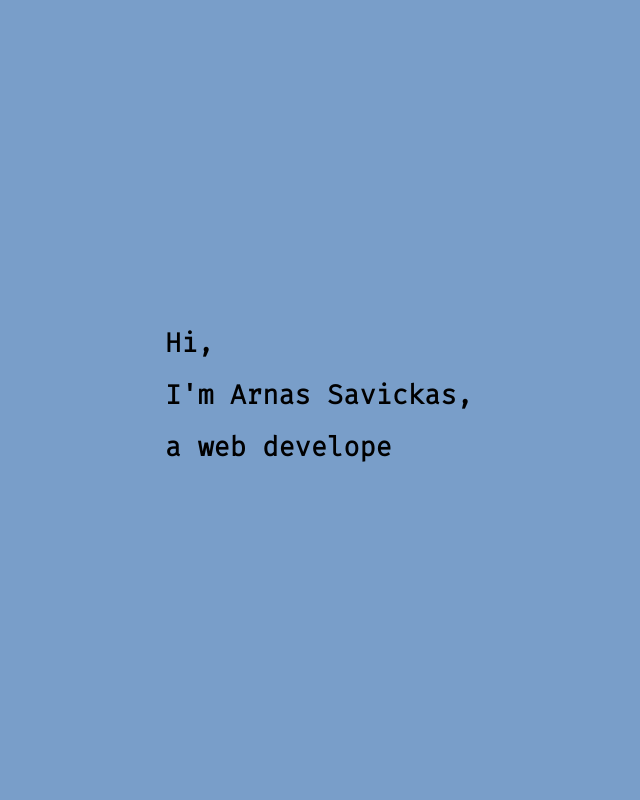
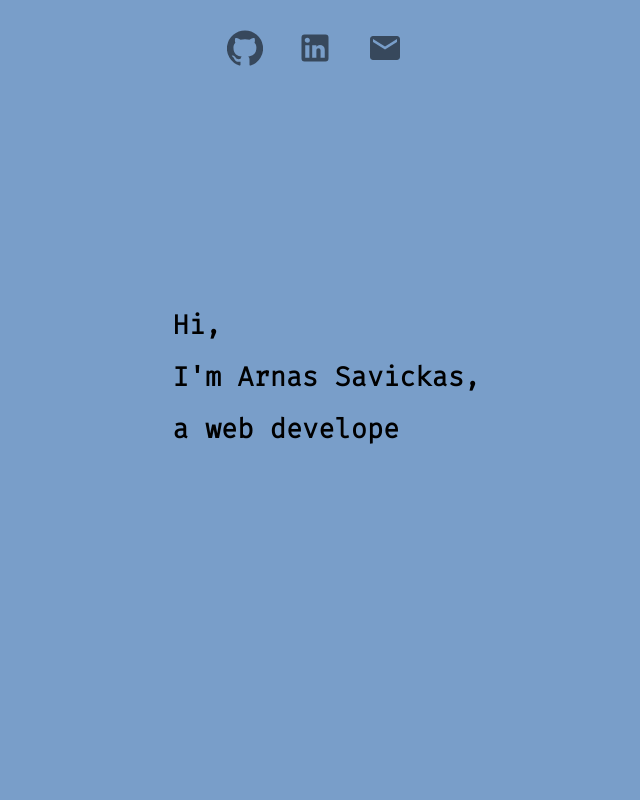
Before and after one commit to arnassavickas/portfolio, a Next.js app: page / in a window 1280 px wide. Shown: the top 800 px of the page, without its empty margins (321-961 px from the left). Built offline with nearby package versions, Linux system fonts and the light colour scheme.

Commit message:
Add contact buttons

```diff
--- /dev/null
+++ b/components/ContactBtns/ContactBtns.module.scss
@@ -0,0 +1,16 @@
+.contactBtns {
+  display: flex;
+
+  a {
+    margin: 0 5px;
+    transition: transform 0.5s;
+
+    svg {
+      font-size: 2rem;
+    }
+  }
+
+  a:hover {
+    transform: scale(1.2);
+  }
+}
--- /dev/null
+++ b/components/ContactBtns/ContactBtns.tsx
@@ -0,0 +1,26 @@
+import styles from './ContactBtns.module.scss';
+import { IconButton } from '@material-ui/core';
+import GitHubIcon from '@material-ui/icons/GitHub';
+import LinkedInIcon from '@material-ui/icons/LinkedIn';
+import MailIcon from '@material-ui/icons/Mail';
+
+const ContactBtns: React.FC = () => {
+  return (
+    <div className={styles.contactBtns}>
+      <IconButton href='https://github.com/arnassavickas' target='_blank'>
+        <GitHubIcon />
+      </IconButton>
+      <IconButton
+        href='https://www.linkedin.com/in/arnas-savickas/'
+        target='_blank'
+      >
+        <LinkedInIcon />
+      </IconButton>
+      <IconButton href='mailto:arnas.savi@gmail.com' target='_blank'>
+        <MailIcon />
+      </IconButton>
+    </div>
+  );
+};
+
+export default ContactBtns;
--- a/components/Typewriter/Typewriter.tsx
+++ /dev/null
@@ -1,23 +0,0 @@
-import styles from './Typewritter.module.scss';
-
-const Typewritter: React.FC = () => {
-  return (
-    <div className={styles.typewriter}>
-      <div>
-        <h2 className={`${styles.lines} ${styles.firstLine}`}>Hi,</h2>
-      </div>
-      <div>
-        <h2 className={`${styles.lines} ${styles.secondLine}`}>
-          {`I'm Arnas Savickas,`}
-        </h2>
-      </div>
-      <div>
-        <h2 className={`${styles.lines} ${styles.thirdLine}`}>
-          a web developer.
-        </h2>
-      </div>
-    </div>
-  );
-};
-
-export default Typewritter;
--- a/components/Typewriter/Typewritter.module.scss
+++ /dev/null
@@ -1,45 +0,0 @@
-.typewriter {
-  width: 300px;
-  div {
-    display: table;
-  }
-
-  .lines {
-    display: inline-block;
-    overflow: hidden;
-    border-right: 0.15em solid rgba(255, 255, 255, 0);
-    white-space: nowrap;
-    margin: 0 auto;
-  }
-  .firstLine {
-    animation: typing 0.3s steps(3, end) 1s both, blink-caret 0.75s step-end 3;
-  }
-
-  .secondLine {
-    animation: typing 1.9s steps(19, end) 2.5s both,
-      blink-caret 0.75s step-end 4 2s;
-  }
-  .thirdLine {
-    animation: typing 1.5s steps(16, end) 5.2s both,
-      blink-caret 0.75s step-end infinite 5.2s;
-  }
-}
-
-@keyframes typing {
-  from {
-    width: 0;
-  }
-  to {
-    width: 100%;
-  }
-}
-
-@keyframes blink-caret {
-  from,
-  to {
-    border-color: rgb(255, 255, 255);
-  }
-  50% {
-    border-color: transparent;
-  }
-}
--- a/components/WelcomeSection/WelcomeSection.module.scss
+++ b/components/WelcomeSection/WelcomeSection.module.scss
@@ -1,18 +1,16 @@
-.heading {
+.welcomeSection {
   background-color: rgb(121, 158, 201);
   width: calc(100vw - (100vw - 100%));
   height: 100vh;
   display: flex;
   flex-direction: column;
   align-items: center;
-  justify-content: center;
+  justify-content: space-between;
   position: relative;
+  padding: 1rem 0 2rem 0;
 }
 
 .moreBtn {
-  position: absolute !important;
-  bottom: 5vh;
-
   svg {
     font-size: 4rem;
     animation-name: pulsating;
--- a/components/WelcomeSection/WelcomeSection.tsx
+++ b/components/WelcomeSection/WelcomeSection.tsx
@@ -1,7 +1,8 @@
 import styles from './WelcomeSection.module.scss';
 import ExpandMoreIcon from '@material-ui/icons/ExpandMore';
 import { IconButton } from '@material-ui/core';
-import Typewritter from '../Typewriter/Typewriter';
+import Typewritter from './Typewriter/Typewriter';
+import ContactBtns from '../ContactBtns/ContactBtns';
 
 const WelcomeSection: React.FC = () => {
   const smoothScrollTo = (e: { preventDefault: () => void }) => {
@@ -16,7 +17,8 @@ const WelcomeSection: React.FC = () => {
   };
 
   return (
-    <section className={styles.heading}>
+    <section className={styles.welcomeSection}>
+      <ContactBtns />
       <Typewritter />
       <IconButton
         onClick={smoothScrollTo}
```
